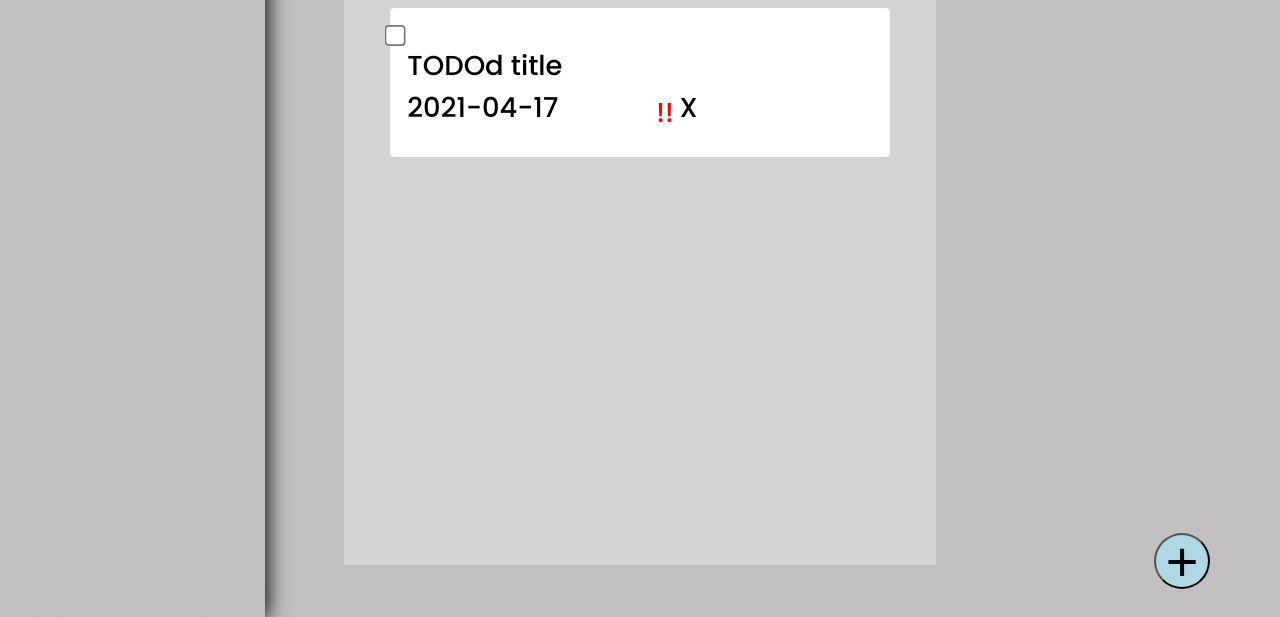
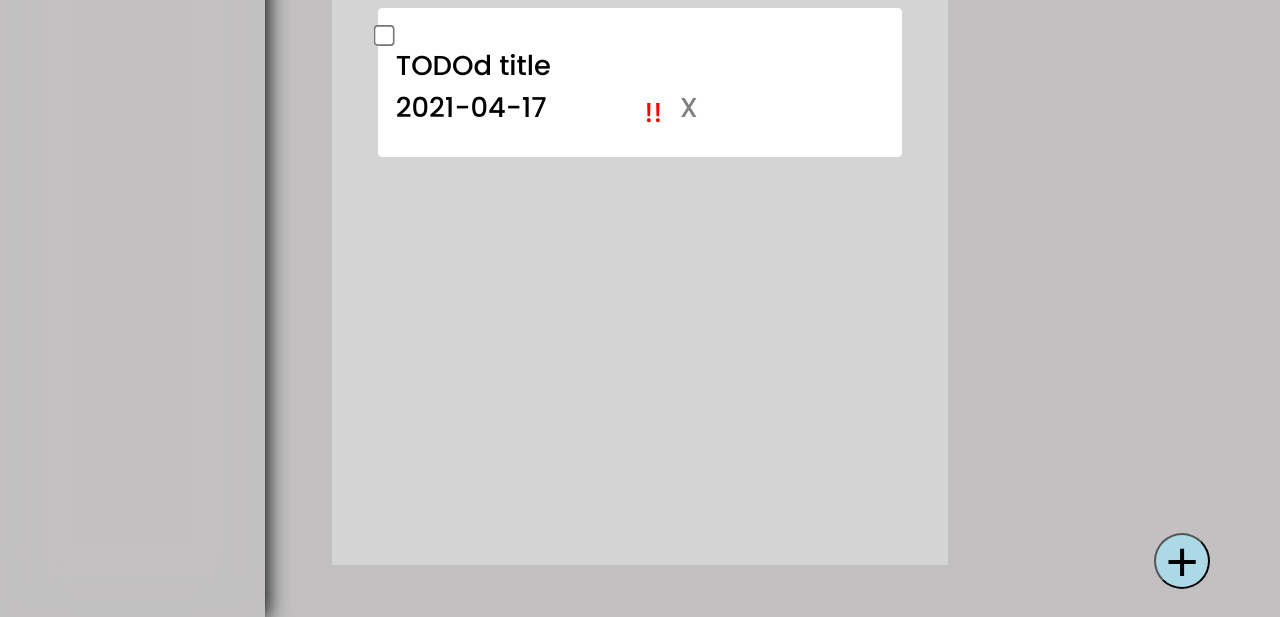
Before and after one commit to lumsdnb/top-todo, a website built with webpack: page docs/index.html in a window 1280 px wide. Shown: the part 183-800 px from the top of the page. Built offline with nearby package versions, Linux system fonts and the light colour scheme.

Commit message:
Close btn style

```diff
--- a/docs/style.css
+++ b/docs/style.css
@@ -111,6 +111,20 @@
   transform: scale(1.6) translateX(-1rem);
 }
 
+.close-btn {
+  cursor: pointer;
+  width: 3rem;
+  height: 3rem;
+  display: flex;
+  justify-content: center;
+  align-items: center;
+  color: grey;
+}
+.close-btn:hover {
+  transform: rotate(90deg);
+  transition: all 100ms linear;
+}
+
 .add-todo-button {
   background-color: lightblue;
   border-radius: 50%;
```
